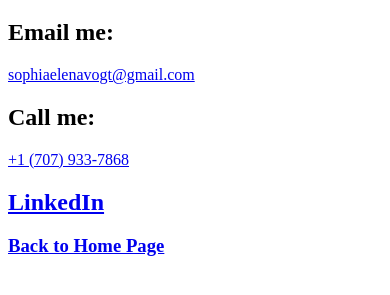
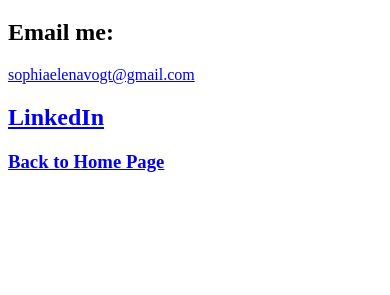
Before and after one commit to sophiavogt/sophiavogt, a plain HTML site: page contact.html in a window 390 px wide. Shown: the part 61-356 px from the top of the page. Drawn offline with Linux system fonts and the light colour scheme.

Commit message:
remove phone

```diff
--- a/contact.html
+++ b/contact.html
@@ -6,7 +6,6 @@
 <body>
     <h1> Contact Information </h1>
     <h2> Email me: </h2> <a href="mailto:sophiaelenavogt@gmail.com"> sophiaelenavogt@gmail.com </a>
-    <h2> Call me: </h2> <a href="tel:+1-707-933-7868"> +1 (707) 933-7868 </a>
     <a href="https://www.linkedin.com/in/sophia-vogt-0a5a44286/"> <h2> LinkedIn </h2 </a>
     <a href="index.html"> <h3> Back to Home Page</h5> </a>
 </body>
```
